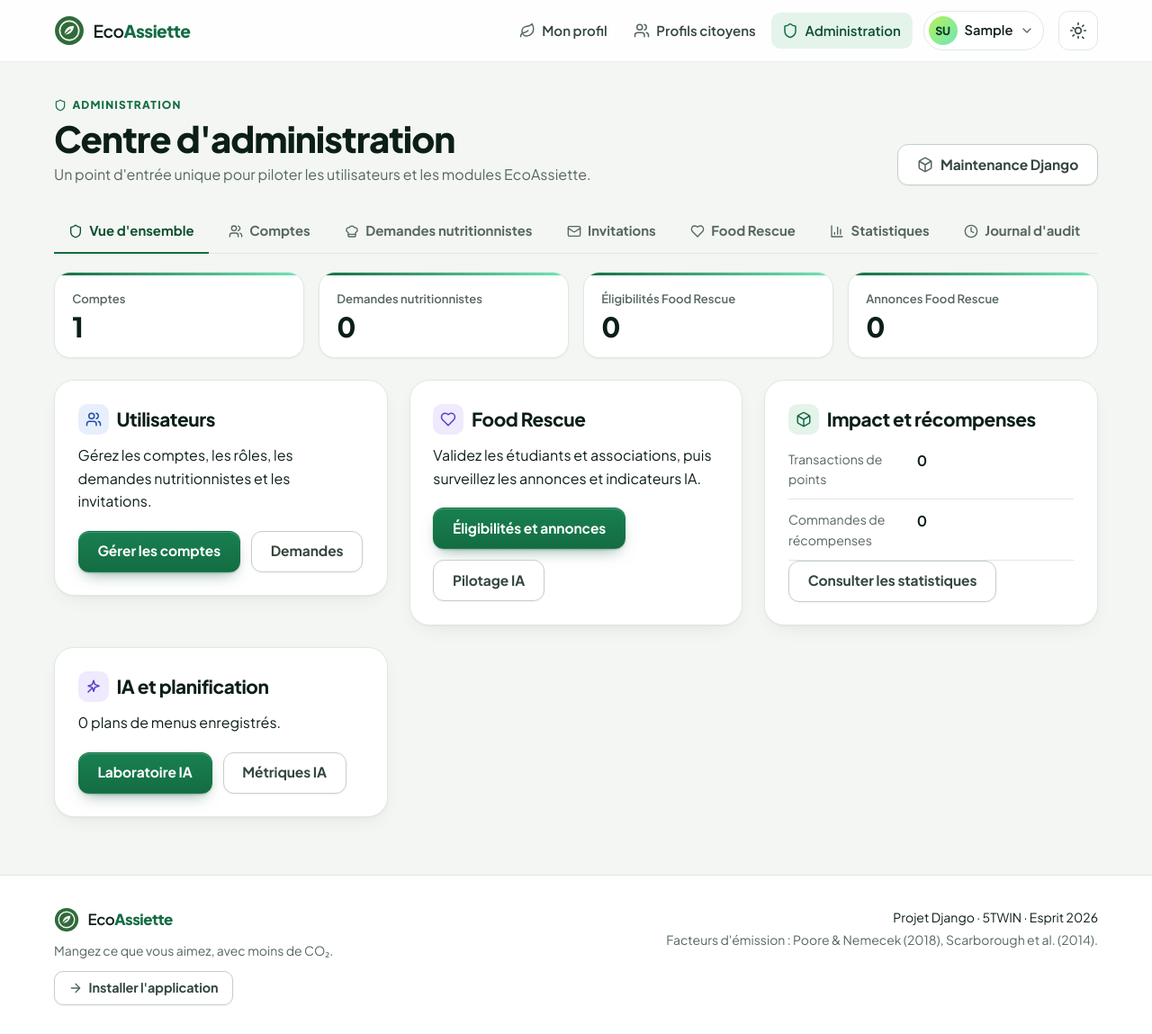
After one commit to Arij-Mhjb/ecoassiette-python, a Django app: page /comptes/gestion/centre/ in a window 1280 px wide. The commit adds this page. Shown: the whole page at 90% size. Run offline with Django 5.2, Linux system fonts and the light colour scheme; the visitor is signed in with stand-in values (Sample User, id 1); data comes from the database, SQL or seed files in the repository; data that the repository does not hold is empty; parts of the project's set-up code (start-up, migrations or seed data) failed here and were passed over.

Commit message:
feat: unify administration workspace

```diff
--- a/food_rescue/urls.py
+++ b/food_rescue/urls.py
@@ -10,6 +10,8 @@ urlpatterns = [
     path("eligibilite/", views.eligibilite, name="eligibilite"),
     path("assistant/", views.assistant, name="assistant"),
     path("intelligence/", views.intelligence_dashboard, name="intelligence_dashboard"),
+    path("administration/", views.administration, name="administration"),
+    path("administration/eligibilite/<int:pk>/<str:action>/", views.traiter_eligibilite, name="traiter_eligibilite"),
     path("mes-annonces/", views.MesAnnoncesView.as_view(), name="mes_annonces"),
     path("publier/", views.AnnonceCreateView.as_view(), name="creer"),
     path("<int:pk>/", views.AnnonceDetailView.as_view(), name="detail"),
--- a/templates/base.html
+++ b/templates/base.html
@@ -75,8 +75,7 @@
               <li><a href="{% url 'users:nutri_profils' %}" {% if request.resolver_match.url_name == 'nutri_profils' or request.resolver_match.url_name == 'nutri_profil_detail' %}aria-current="page"{% endif %}>{% icon "users" %}Profils citoyens</a></li>
             {% endif %}
             {% if perms.users.gerer_utilisateurs %}
-              <li><a href="{% url 'users:admin_liste' %}" {% if request.resolver_match.url_name == 'admin_liste' or request.resolver_match.url_name == 'admin_demandes' or request.resolver_match.url_name == 'admin_invitations' or request.resolver_match.url_name == 'admin_journal' %}aria-current="page"{% endif %}>{% icon "shield" %}Comptes{% if nb_demandes_attente %} <span class="pastille" title="Demandes nutritionnistes en attente">{{ nb_demandes_attente }}<span class="sr-only"> demande(s) en attente</span></span>{% endif %}</a></li>
-              <li><a href="{% url 'users:admin_stats' %}" {% if request.resolver_match.url_name == 'admin_stats' %}aria-current="page"{% endif %}>{% icon "chart" %}Statistiques</a></li>
+              <li><a href="{% url 'users:admin_centre' %}" {% if request.resolver_match.url_name|slice:':6' == 'admin_' or request.resolver_match.url_name == 'administration' or request.resolver_match.url_name == 'intelligence_dashboard' %}aria-current="page"{% endif %}>{% icon "shield" %}Administration{% if nb_demandes_attente %} <span class="pastille" title="Demandes en attente">{{ nb_demandes_attente }}<span class="sr-only"> demande(s) en attente</span></span>{% endif %}</a></li>
             {% endif %}
             <li class="user-menu-li">
               <details class="user-menu">
--- a/templates/home.html
+++ b/templates/home.html
@@ -13,7 +13,7 @@
         {% if user.is_authenticated %}
           {% if user.role == "CITOYEN" %}<a class="btn btn-large btn-light" href="{% url 'repas:liste' %}">Voir mon bilan{% icon "arrow" 18 "i-fleche" %}</a>
           {% elif user.role == "NUTRITIONNISTE" %}<a class="btn btn-large btn-light" href="{% url 'users:nutri_profils' %}">Profils citoyens{% icon "arrow" 18 "i-fleche" %}</a>
-          {% else %}<a class="btn btn-large btn-light" href="{% url 'users:admin_liste' %}">Gestion des comptes{% icon "arrow" 18 "i-fleche" %}</a>{% endif %}
+          {% else %}<a class="btn btn-large btn-light" href="{% url 'users:admin_centre' %}">Centre d'administration{% icon "arrow" 18 "i-fleche" %}</a>{% endif %}
           <a class="btn btn-large btn-outline-light" href="{% url 'users:profil' %}">Accéder à mon profil</a>
         {% else %}
           <a class="btn btn-large btn-light" href="{% url 'users:inscription' %}">Créer mon profil{% icon "arrow" 18 "i-fleche" %}</a>
--- a/users/templates/users/admin/_onglets.html
+++ b/users/templates/users/admin/_onglets.html
@@ -1,8 +1,11 @@
 {% with n=request.resolver_match.url_name %}
-<nav class="onglets" aria-label="Sections de la gestion des comptes">
+<nav class="onglets" aria-label="Sections du centre d'administration">
+  <a href="{% url 'users:admin_centre' %}" {% if n == "admin_centre" %}aria-current="page"{% endif %}>{% icon "shield" 16 %}Vue d'ensemble</a>
   <a href="{% url 'users:admin_liste' %}" {% if n == "admin_liste" %}aria-current="page"{% endif %}>{% icon "users" 16 %}Comptes</a>
   <a href="{% url 'users:admin_demandes' %}" {% if n == "admin_demandes" %}aria-current="page"{% endif %}>{% icon "chef-hat" 16 %}Demandes nutritionnistes{% if nb_demandes_attente %} <span class="pastille">{{ nb_demandes_attente }}<span class="sr-only"> en attente</span></span>{% endif %}</a>
   <a href="{% url 'users:admin_invitations' %}" {% if n == "admin_invitations" %}aria-current="page"{% endif %}>{% icon "mail" 16 %}Invitations</a>
+  <a href="{% url 'food_rescue:administration' %}" {% if request.resolver_match.app_name == "food_rescue" %}aria-current="page"{% endif %}>{% icon "heart" 16 %}Food Rescue</a>
+  <a href="{% url 'users:admin_stats' %}" {% if n == "admin_stats" %}aria-current="page"{% endif %}>{% icon "chart" 16 %}Statistiques</a>
   {% if perms.users.voir_journal %}<a href="{% url 'users:admin_journal' %}" {% if n == "admin_journal" %}aria-current="page"{% endif %}>{% icon "clock" 16 %}Journal d'audit</a>{% endif %}
 </nav>
 {% endwith %}
--- /dev/null
+++ b/users/templates/users/admin/centre.html
@@ -0,0 +1,59 @@
+{% extends "base.html" %}
+{% block title %}Centre d'administration{% endblock %}
+{% block content %}
+<div class="page-head row-between">
+  <div>
+    <p class="eyebrow">{% icon "shield" 14 %}Administration</p>
+    <h1>Centre d'administration</h1>
+    <p class="muted">Un point d'entrée unique pour piloter les utilisateurs et les modules EcoAssiette.</p>
+  </div>
+  {% if user.is_superuser %}<a class="btn btn-ghost" href="{% url 'admin:index' %}">{% icon "box" %}Maintenance Django</a>{% endif %}
+</div>
+
+{% include "users/admin/_onglets.html" %}
+
+<dl class="stat-tiles" aria-label="Vue d'ensemble de l'administration">
+  <div class="tile"><dt>Comptes</dt><dd>{{ nb_comptes }}</dd></div>
+  <div class="tile"><dt>Demandes nutritionnistes</dt><dd>{{ nb_demandes_nutri }}</dd></div>
+  <div class="tile"><dt>Éligibilités Food Rescue</dt><dd>{{ nb_eligibilites }}</dd></div>
+  <div class="tile"><dt>Annonces Food Rescue</dt><dd>{{ nb_annonces }}</dd></div>
+</dl>
+
+<div class="grid-2" style="align-items:start">
+  <section class="card" aria-labelledby="admin-utilisateurs">
+    <h2 id="admin-utilisateurs"><span class="h-ico h-ico-blue">{% icon "users" %}</span>Utilisateurs</h2>
+    <p>Gérez les comptes, les rôles, les demandes nutritionnistes et les invitations.</p>
+    <div class="form-actions">
+      <a class="btn" href="{% url 'users:admin_liste' %}">Gérer les comptes</a>
+      <a class="btn btn-ghost" href="{% url 'users:admin_demandes' %}">Demandes</a>
+    </div>
+  </section>
+
+  <section class="card" aria-labelledby="admin-rescue">
+    <h2 id="admin-rescue"><span class="h-ico h-ico-violet">{% icon "heart" %}</span>Food Rescue</h2>
+    <p>Validez les étudiants et associations, puis surveillez les annonces et indicateurs IA.</p>
+    <div class="form-actions">
+      <a class="btn" href="{% url 'food_rescue:administration' %}">Éligibilités et annonces</a>
+      <a class="btn btn-ghost" href="{% url 'food_rescue:intelligence_dashboard' %}">Pilotage IA</a>
+    </div>
+  </section>
+
+  <section class="card" aria-labelledby="admin-impact">
+    <h2 id="admin-impact"><span class="h-ico">{% icon "gift" %}</span>Impact et récompenses</h2>
+    <dl class="detail-list">
+      <div><dt>Transactions de points</dt><dd>{{ nb_transactions }}</dd></div>
+      <div><dt>Commandes de récompenses</dt><dd>{{ nb_commandes }}</dd></div>
+    </dl>
+    <a class="btn btn-ghost" href="{% url 'users:admin_stats' %}">Consulter les statistiques</a>
+  </section>
+
+  <section class="card" aria-labelledby="admin-ia">
+    <h2 id="admin-ia"><span class="h-ico h-ico-violet">{% icon "sparkles" %}</span>IA et planification</h2>
+    <p>{{ nb_plans }} plan{{ nb_plans|pluralize }} de menus enregistré{{ nb_plans|pluralize }}.</p>
+    <div class="form-actions">
+      <a class="btn" href="{% url 'repas:labo' %}">Laboratoire IA</a>
+      <a class="btn btn-ghost" href="{% url 'users:admin_stats' %}">Métriques IA</a>
+    </div>
+  </section>
+</div>
+{% endblock %}
--- a/users/templates/users/admin/statistiques.html
+++ b/users/templates/users/admin/statistiques.html
@@ -3,6 +3,8 @@
 {% block content %}
 <div class="page-head row-between"><div><p class="eyebrow">{% icon "chart" 14 %}Administration</p><h1>Statistiques du module</h1></div>
   <a class="btn" href="{% url 'repas:labo' %}">{% icon "sparkles" %}Laboratoire IA</a></div>
+
+{% include "users/admin/_onglets.html" %}
 
 <section aria-labelledby="t-u">
   <h2 id="t-u">Utilisateurs</h2>
--- a/users/urls.py
+++ b/users/urls.py
@@ -51,6 +51,7 @@ urlpatterns = [
     path("profils/<int:pk>/", views.ProfilPublicDetailView.as_view(), name="nutri_profil_detail"),
 
     # Administration (CRUD)
+    path("gestion/centre/", views.CentreAdministrationView.as_view(), name="admin_centre"),
     path("gestion/", views.UtilisateurListView.as_view(), name="admin_liste"),
     path("gestion/nouveau/", views.UtilisateurCreateView.as_view(), name="admin_creer"),
     path("gestion/statistiques/", views.StatistiquesView.as_view(), name="admin_stats"),
--- a/users/views.py
+++ b/users/views.py
@@ -378,6 +378,32 @@ class ProfilPublicDetailView(ProfilsVisiblesMixin, DetailView):
 # ===================================================== administration : CRUD comptes
 class AdminRequisMixin(PermissionOu403Mixin):
     permission_required = "users.gerer_utilisateurs"
+
+
+class CentreAdministrationView(AdminRequisMixin, TemplateView):
+    """Point d'entrée unique de l'administration métier EcoAssiette."""
+    template_name = "users/admin/centre.html"
+
+    def get_context_data(self, **kw):
+        from food_rescue.models import AnnonceSurplus, ProfilBeneficiaire
+        from impact.models import CommandeRecompense, TransactionPoints
+        from planning.models import PlanMenu
+
+        ctx = super().get_context_data(**kw)
+        ctx.update({
+            "nb_comptes": User.objects.count(),
+            "nb_demandes_nutri": DemandeNutritionniste.objects.filter(
+                statut=DemandeNutritionniste.Statut.EN_ATTENTE
+            ).count(),
+            "nb_eligibilites": ProfilBeneficiaire.objects.filter(
+                statut=ProfilBeneficiaire.Statut.EN_ATTENTE
+            ).count(),
+            "nb_annonces": AnnonceSurplus.objects.count(),
+            "nb_transactions": TransactionPoints.objects.count(),
+            "nb_commandes": CommandeRecompense.objects.count(),
+            "nb_plans": PlanMenu.objects.count(),
+        })
+        return ctx
 
 
 class UtilisateurListView(AdminRequisMixin, ListView):
```
Also changed, not shown: food_rescue/templates/food_rescue/administration.html (added, +43 -0 lines), food_rescue/tests/test_intelligence.py (+32 -1 lines), food_rescue/views.py (+40 -0 lines), users/templates/users/profil.html (+5 -3 lines), users/tests/test_permissions.py (+17 -2 lines).
